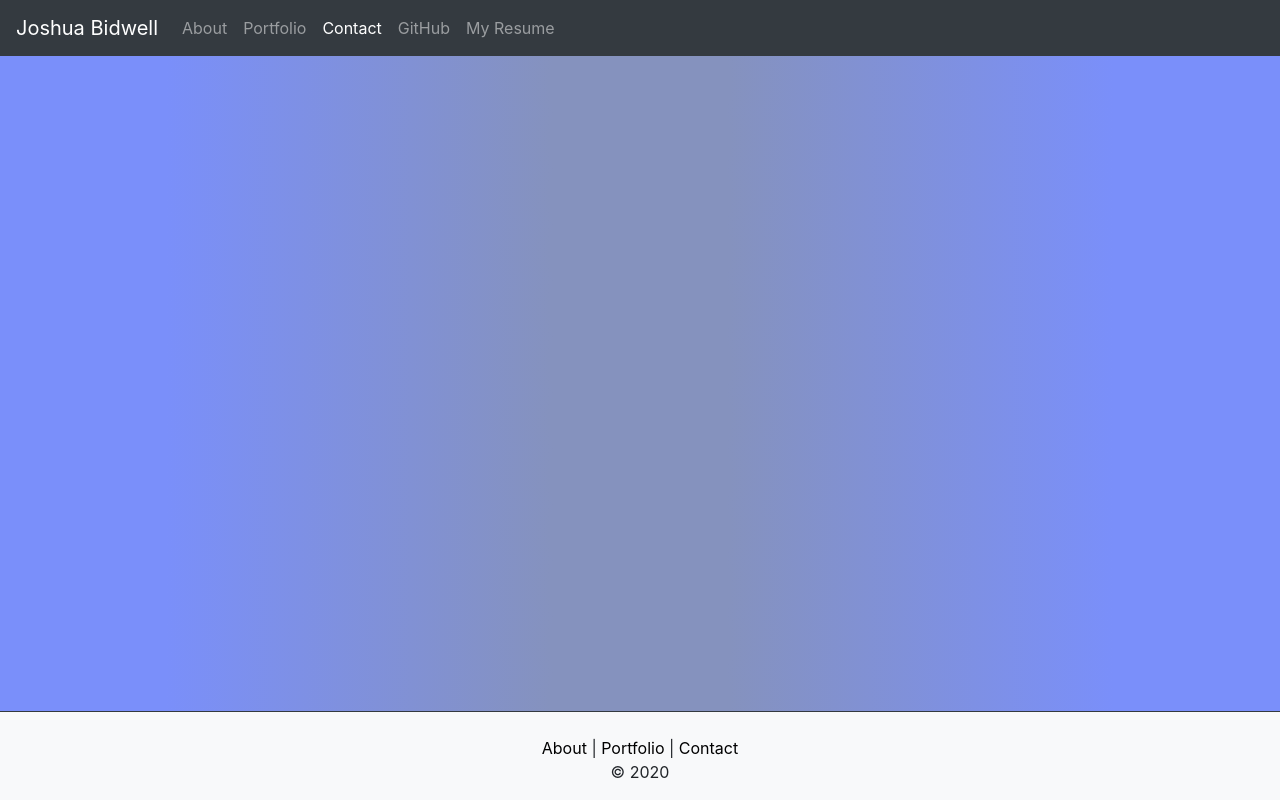
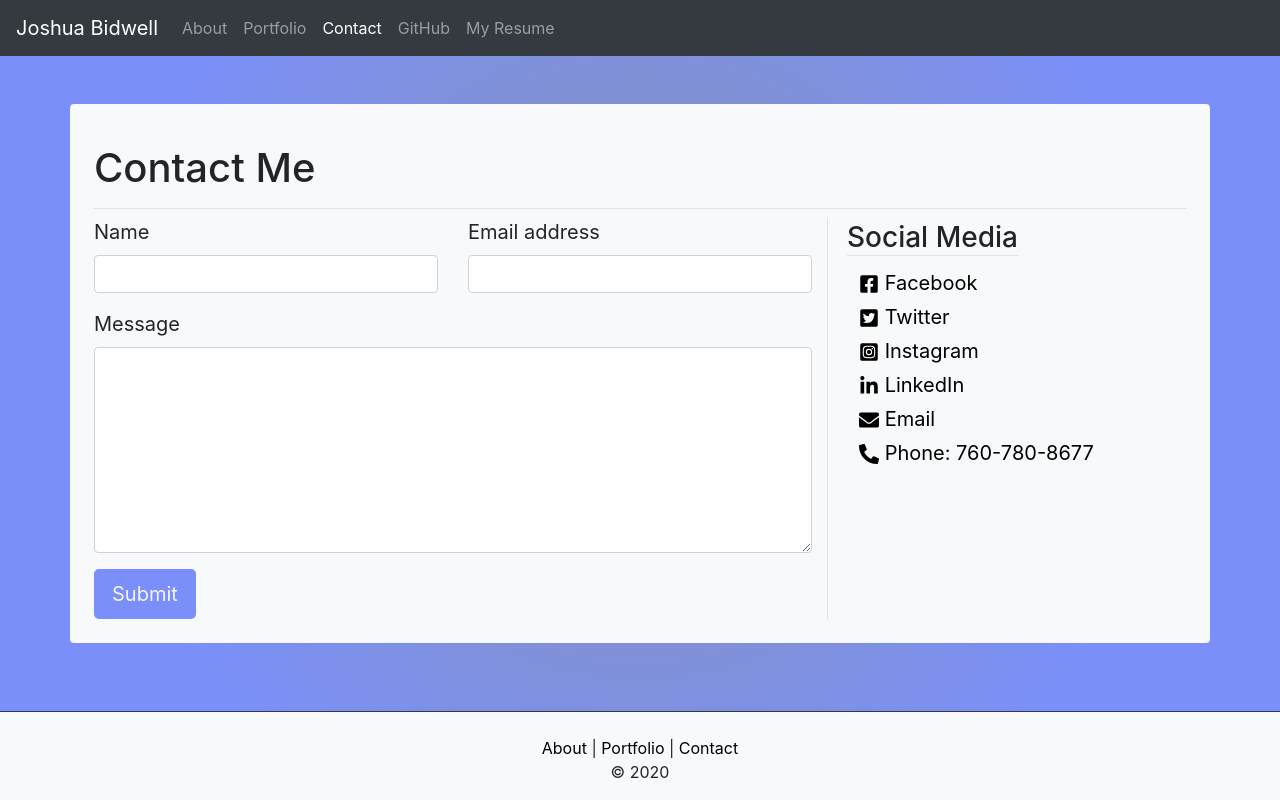
Before and after one commit to jjbidwell/react-portfolio, a React (Create React App) app: page /contact in a window 1280 px wide. Built offline with nearby package versions, Linux system fonts and the light colour scheme.

Commit message:
Contact page is done.

```diff
--- a/package.json
+++ b/package.json
@@ -3,6 +3,9 @@
   "version": "0.1.0",
   "private": true,
   "dependencies": {
+    "@fortawesome/fontawesome-svg-core": "^1.2.32",
+    "@fortawesome/free-solid-svg-icons": "^5.15.1",
+    "@fortawesome/react-fontawesome": "^0.1.12",
     "@popperjs/core": "^2.5.4",
     "@testing-library/jest-dom": "^5.11.5",
     "@testing-library/react": "^11.1.1",
@@ -12,6 +15,7 @@
     "popper.js": "^1.16.1",
     "react": "^17.0.1",
     "react-dom": "^17.0.1",
+    "react-icons": "^3.11.0",
     "react-pdf": "^5.0.0",
     "react-router-dom": "^5.2.0",
     "react-scripts": "4.0.0",
--- a/src/App.js
+++ b/src/App.js
@@ -4,8 +4,9 @@ import './App.css';
 import Header from "../src/components/Header/header"
 import Wrapper from "../src/components/Wrapper/wrapper"
 import Footer from "./components/Footer/footer";
-import About from "./pages/About/about"
-import Portfolio from "./pages/Portfolio/portfolio"
+import About from "./pages/About/about";
+import Portfolio from "./pages/Portfolio/portfolio";
+import Contact from "./pages/Contact/contact";
 
 function App() {
   return (
@@ -25,7 +26,7 @@ function App() {
             <Portfolio/>
           </Route>
           <Route exact path="/contact">
-
+            <Contact />
           </Route>
         </Wrapper>
       </div>
--- a/src/components/Description/description.js
+++ b/src/components/Description/description.js
@@ -8,13 +8,13 @@ function Description(){
         <main className="container rounded bg-light mt-5 p-5">
         <h1 className="border-bottom pt-3 pb-3">About Me</h1>
         <img src={profile} className="ml-1 mr-3 rounded-circle float-left w-25" alt="Me" />
-        <p className="about-me">My name is Joshua Bidwell, and I'm a web developer based out of San Diego, California.</p>
+        <p className="about-me">My name is Joshua Bidwell, and I'm a full-stack web developer based out of San Diego, California.</p>
         <p className="about-me">My experience in web development began after I left a teaching job and started teaching myself HTML and CSS. After I decided it's what I wanted to do as a career, I signed up for the UCSD
                             coding bootcamp. Since then, I have been working as a freelance web developer.</p>
         <p className="about-me">Outside of development, my hobbies include reading, playing music, hiking, watching movies, playing video games, and playing board games. I also have an interest in specialty coffee, and
                             am happy to recommend some of my favorite roasters to anyone who asks. </p>
-        <p className="about-me">If you would like to see some of my other work, please make sure to check out my <a class="bio-link" href="/portfolio" target="_blank">portfolio</a> page. I am knowledgeable in HTML and CSS,
-                             and can work with many popular css frameworks such as Bootstrap or Semantic UI. Please don't hesitate to <a class="bio-link" href="/contact" target="_blank">contact me</a> if you have any questions!</p>
+        <p className="about-me">If you would like to see some of my other work, please make sure to check out my <a class="bio-link" href="/portfolio" target="_blank">portfolio</a> page. I am knowledgeable in HTML, CSS, JavaScript, Node.Js, React.js, MySql, and MongoDB.
+                            Please don't hesitate to <a class="bio-link" href="/contact" target="_blank">contact me</a> if you have any questions!</p>
 </main>
 <br/>
 <br/>
--- a/src/components/Header/header.js
+++ b/src/components/Header/header.js
@@ -1,5 +1,5 @@
 import React from "react";
-import {Link, NavLink} from "react-router-dom";
+import {NavLink} from "react-router-dom";
 
 import "bootstrap/dist/css/bootstrap.css"
 import "bootstrap/dist/js/bootstrap.js"
--- a/src/pages/Contact/contact.js
+++ b/src/pages/Contact/contact.js
@@ -0,0 +1,72 @@
+import React from "react";
+import { FaFacebookSquare,
+         FaTwitterSquare,
+         FaInstagramSquare,
+         FaLinkedinIn,
+         FaEnvelope,
+         FaPhoneAlt }
+         from "react-icons/fa";
+
+
+function Contact(){
+    return (
+        <div>
+            <main className="container rounded bg-light mt-5 p-4">
+            <h1 className="border-bottom pt-3 pb-3">Contact Me</h1>
+            <div className="row">
+            <div className="col-lg-8">
+                <form>
+                <div className="row">
+                    <div className="col-lg-6">
+                    <div className="form-group">
+                        <label htmlFor="name">Name</label>
+                        <input type="email" className="form-control" id="name" name="name"/>
+                        </div>
+                    </div>
+                    <div className="col-lg-6">
+                        <div className="form-group">
+                        <label htmlFor="email">Email address</label>
+                        <input type="email" className="form-control" id="email" name="email"/>
+                        </div>
+                    </div>
+                    </div>
+                    <div className="form-group">
+                    <label htmlFor="message">Message</label>
+                    <textarea className="form-control" name="message" id="message" rows="8"></textarea>
+                    </div>
+                    <button type="submit" id="submit" className="btn btn-lg">Submit</button>
+                </form>
+            </div>
+
+            <aside className="border-left col-lg-4">
+                <div className="m-1 row">
+                <h3 className="border-bottom">Social Media</h3>
+                </div>
+                <div className="ml-3 mb-1 row">
+                <a href="https://www.facebook.com/joshua.j.bidwell" target="_blank" rel="noreferrer" className="portfolio-link"><FaFacebookSquare/> Facebook</a>
+                </div>
+                <div className="ml-3 mb-1 row">
+                <a href="https://twitter.com/" target="_blank" rel="noreferrer" className="portfolio-link"><FaTwitterSquare/> Twitter</a>
+                </div>
+                <div className="ml-3 mb-1 row">
+                <a href="https://www.instagram.com/?hl=en" target="_blank" rel="noreferrer" className="portfolio-link"><FaInstagramSquare/> Instagram</a>
+                </div>
+                <div className="ml-3 mb-1 row">
+                <a href="https://www.linkedin.com/" target="_blank" rel="noreferrer" className="portfolio-link"><FaLinkedinIn/> LinkedIn</a>
+                </div>
+                <div className="ml-3 mb-1 row">
+                <a href="mailto:jjbidwell262@gmail.com" target="_blank" rel="noreferrer" className="portfolio-link"><FaEnvelope/> Email</a>
+                </div>
+                <div className="ml-3 mb-1 row">
+                <p className="portfolio-link"><FaPhoneAlt/> Phone: 760-780-8677</p>
+                </div>
+            </aside>
+            </div>
+        </main>
+        <br/>
+        <br/>
+        <br/>
+      </div>
+    )
+}
+export default Contact;
```
Also changed, not shown: 1 other file (tests, documents, lock files or other folders).
